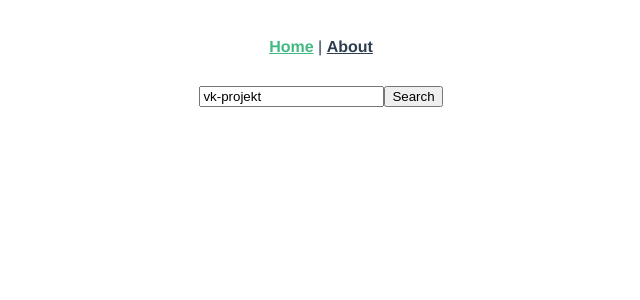
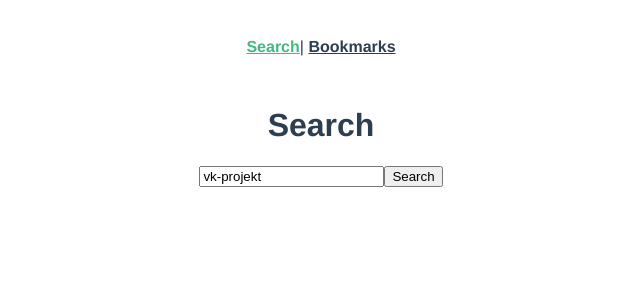
Before and after one commit to poleloigu/vue-github-app, a Vue app: page / in a window 1280 px wide. Shown: the top 300 px of the page, without its empty margins (319-959 px from the left). Built offline with nearby package versions, Linux system fonts and the light colour scheme.

Commit message:
FIX COMMIT 1f87ceb46844909709d92cf718dd5f03c6bd6769: new bookmark component - keep alive to view - use $set for state - renaming.

```diff
--- a/src/App.vue
+++ b/src/App.vue
@@ -1,10 +1,12 @@
 <template>
   <div id="app">
     <div id="nav">
-      <router-link to="/">Home</router-link> |
-      <router-link to="/about">About</router-link>
+      <router-link to="/">Search</router-link>|
+      <router-link to="/bookmarks">Bookmarks</router-link>
     </div>
-    <router-view/>
+    <keep-alive>
+      <router-view />
+    </keep-alive>
   </div>
 </template>
 
--- a/src/components/Result.vue
+++ b/src/components/Result.vue
@@ -38,7 +38,7 @@ export default {
   methods: {
     bookmarkResult(result) {
       store.commit('addBookmark', result);
-      this.isBookmarked = !this.isBookmarked;
+      this.$set(this, 'isBookmarked', !this.isBookmarked);
     }
   }
 };
--- a/src/router/index.js
+++ b/src/router/index.js
@@ -8,22 +8,22 @@ const routes = [
   {
     path: '/',
     name: 'Home',
-    component: Home,
+    component: Home
   },
   {
-    path: '/about',
-    name: 'About',
+    path: '/bookmarks',
+    name: 'Bookmarks',
     // route level code-splitting
     // this generates a separate chunk (about.[hash].js) for this route
     // which is lazy-loaded when the route is visited.
-    component: () => import(/* webpackChunkName: "about" */ '../views/About.vue'),
-  },
+    component: () => import(/* webpackChunkName: "about" */ '../views/Bookmarks.vue')
+  }
 ];
 
 const router = new VueRouter({
   mode: 'history',
   base: process.env.BASE_URL,
-  routes,
+  routes
 });
 
 export default router;
--- a/src/views/About.vue
+++ /dev/null
@@ -1,5 +0,0 @@
-<template>
-  <div class="about">
-    <h1>This is an about page</h1>
-  </div>
-</template>
--- /dev/null
+++ b/src/views/Bookmarks.vue
@@ -0,0 +1,25 @@
+<template>
+  <div class="bookmarks">
+    <h1>Bookmarks</h1>
+  </div>
+</template>
+
+<script>
+// import Results from '@/components/Results.vue';
+export default {
+  name: 'Bookmarks',
+  components: {
+    // Results
+  },
+  data() {
+    return {
+      bookmarks: {}
+    };
+  },
+  methods: {
+    onSearch(value) {
+      this.repositories = value;
+    }
+  }
+};
+</script>
--- a/src/views/Home.vue
+++ b/src/views/Home.vue
@@ -1,5 +1,6 @@
 <template>
   <div class="home">
+    <h1>Search</h1>
     <Search @submitted="onSearch" />
     <Results :results="repositories" />
   </div>
@@ -23,7 +24,7 @@ export default {
   },
   methods: {
     onSearch(value) {
-      this.repositories = value;
+      this.$set(this, 'repositories', value);
     }
   }
 };
```
